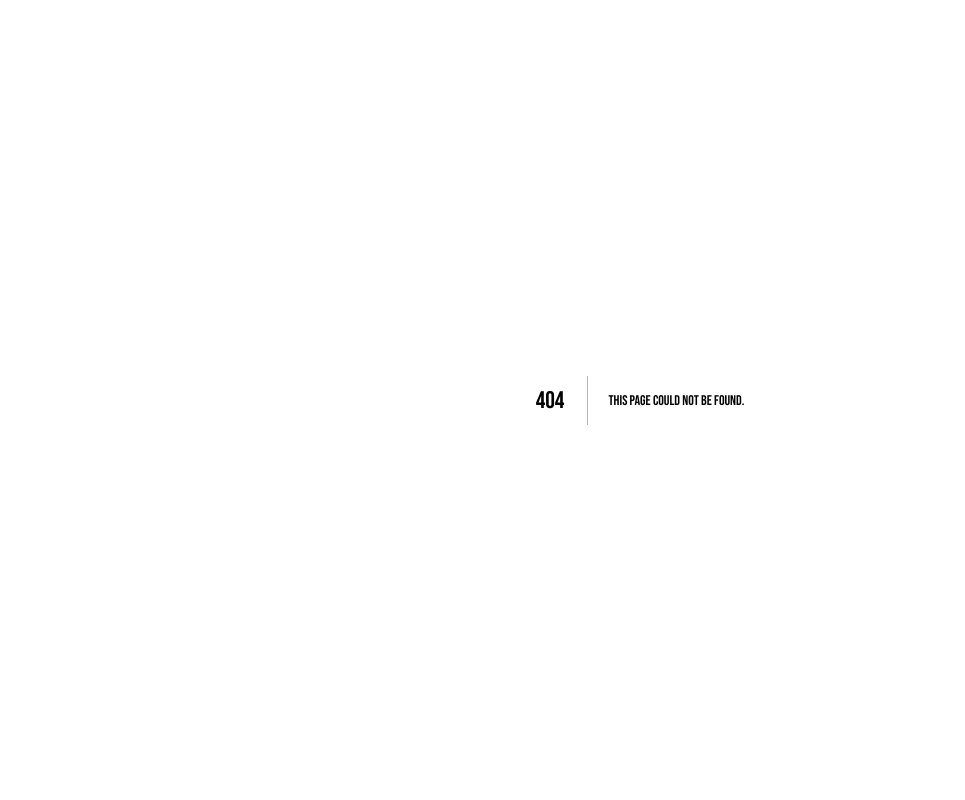
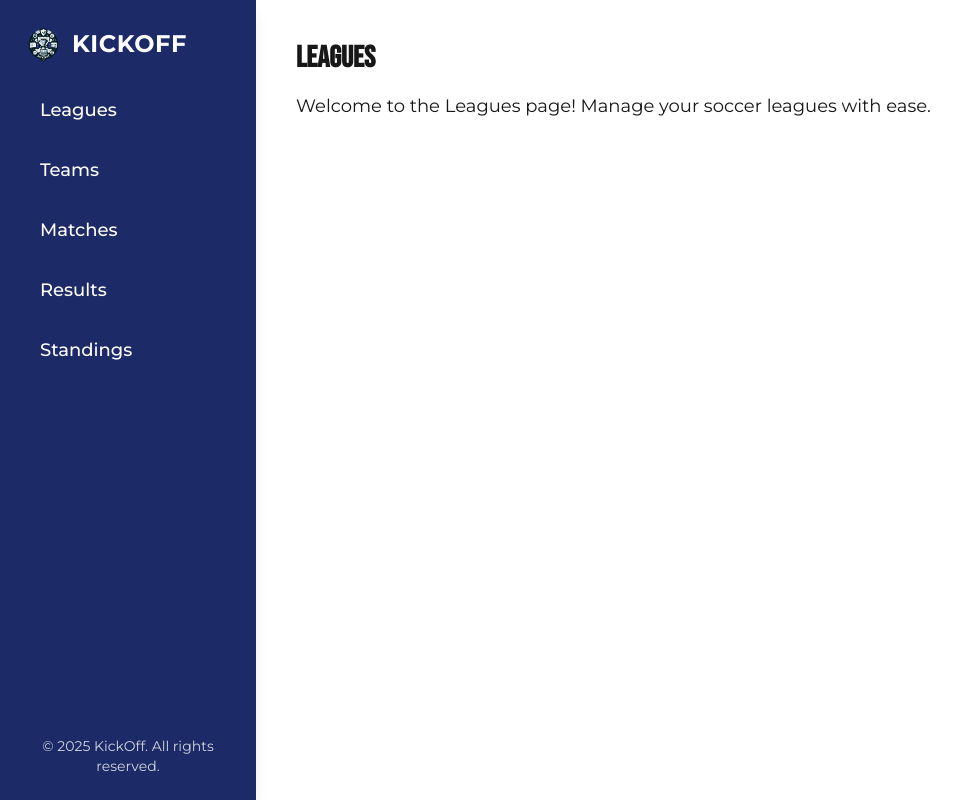
Before and after one commit to SantiagoCardenasX/kickoff, a Next.js app: page /leagues in a window 1280 px wide. Before the commit this address had no page. Shown: the whole page, without its empty margins (0-965 px from the left). Built offline with nearby package versions, Linux system fonts and the light colour scheme.

Commit message:
feat: add Leagues and Teams pages with Sidebar component; initialize Firebase

```diff
--- /dev/null
+++ b/app/leagues/page.js
@@ -0,0 +1,18 @@
+import Sidebar from "@/components/sidebar";
+
+export default function Leagues() {
+  return (
+    <div className="flex">
+      {/* Sidebar */}
+      <Sidebar />
+
+      {/* Main Content */}
+      <div className="lg:ml-64 p-10 transition-all duration-300">
+        <h1 className="text-3xl font-semibold">Leagues</h1>
+        <p className="mt-4 text-lg">
+          Welcome to the Leagues page! Manage your soccer leagues with ease.
+        </p>
+      </div>
+    </div>
+  );
+}
--- /dev/null
+++ b/app/login/_utils/firebase.js
@@ -0,0 +1,21 @@
+// Import the functions you need from the SDKs you need
+import { initializeApp } from "firebase/app";
+// TODO: Add SDKs for Firebase products that you want to use
+// https://firebase.google.com/docs/web/setup#available-libraries
+import { getAuth } from "firebase/auth";
+import { getFirestore } from "firebase/firestore";
+
+// Your web app's Firebase configuration
+const firebaseConfig = {
+  apiKey: process.env.NEXT_PUBLIC_FIREBASE_API_KEY,
+  authDomain: process.env.NEXT_PUBLIC_FIREBASE_AUTH_DOMAIN,
+  projectId: process.env.NEXT_PUBLIC_FIREBASE_PROJECT_ID,
+  storageBucket: process.env.NEXT_PUBLIC_FIREBASE_STORAGE_BUCKET,
+  messagingSenderId: process.env.NEXT_PUBLIC_FIREBASE_MESSAGING_SENDER_ID,
+  appId: process.env.NEXT_PUBLIC_FIREBASE_APP_ID,
+};
+
+// Initialize Firebase
+const app = initializeApp(firebaseConfig);
+export const auth = getAuth(app);
+export const db = getFirestore(app);
--- /dev/null
+++ b/app/login/page.js
@@ -0,0 +1,12 @@
+import Link from "next/link";
+
+export default function Page() {
+  return (
+    <div>
+      <h1>Login Page</h1>
+      <Link href="/leagues">
+        <button className="font-medium bg-[#2DAA5B] px-4 py-2 rounded-lg text-white cursor-pointer transition duration-300 hover:bg-[#1D2A68]">Go to Dashboard</button>
+      </Link>
+    </div>
+  );
+}
--- /dev/null
+++ b/app/teams/page.js
@@ -0,0 +1,10 @@
+import Sidebar from "@/components/sidebar";
+
+export default function Page() {
+  return (
+    <div>
+      <Sidebar />
+      <h1>Teams Page</h1>
+    </div>
+  );
+}
```
